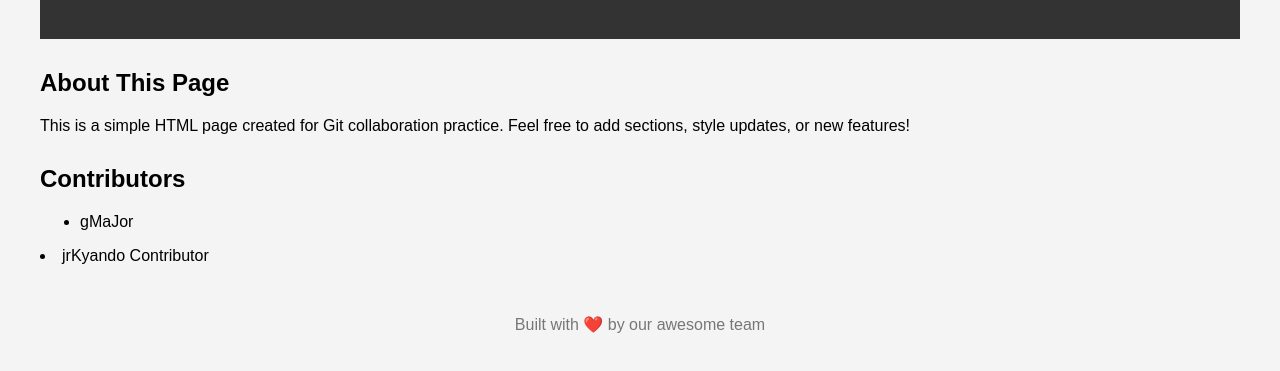
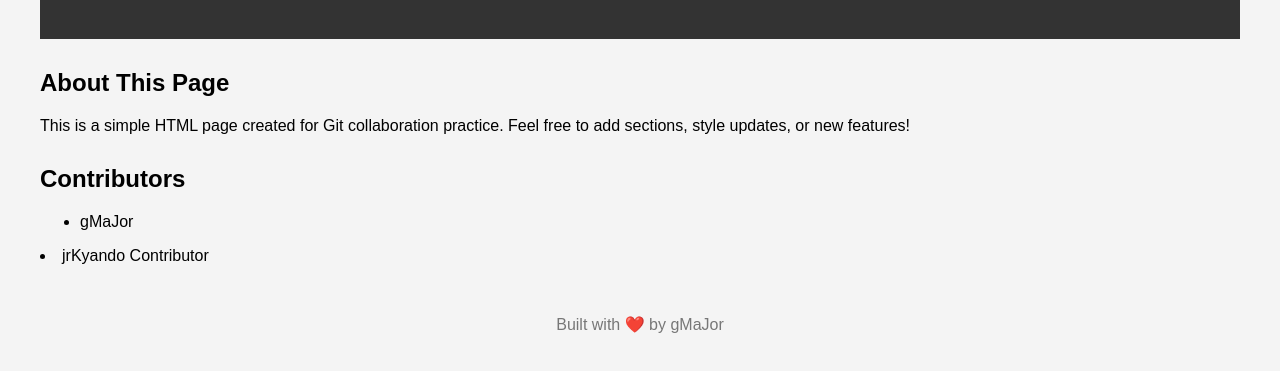
Before and after one commit to gmajor07/gitstudy, a plain HTML site: page index.html in a window 1280 px wide. Shown: the part 121-492 px from the top of the page. Drawn offline with Linux system fonts and the light colour scheme.

Commit message:
footer edited by gmajor in the main

```diff
--- a/index.html
+++ b/index.html
@@ -46,7 +46,7 @@
   </section>
 
   <footer>
-    <p>Built with ❤️ by our awesome team</p>
-  </footer>
+<p>Built with ❤️ by gMaJor</p>
+ </footer>
 </body>
 </html>
```
